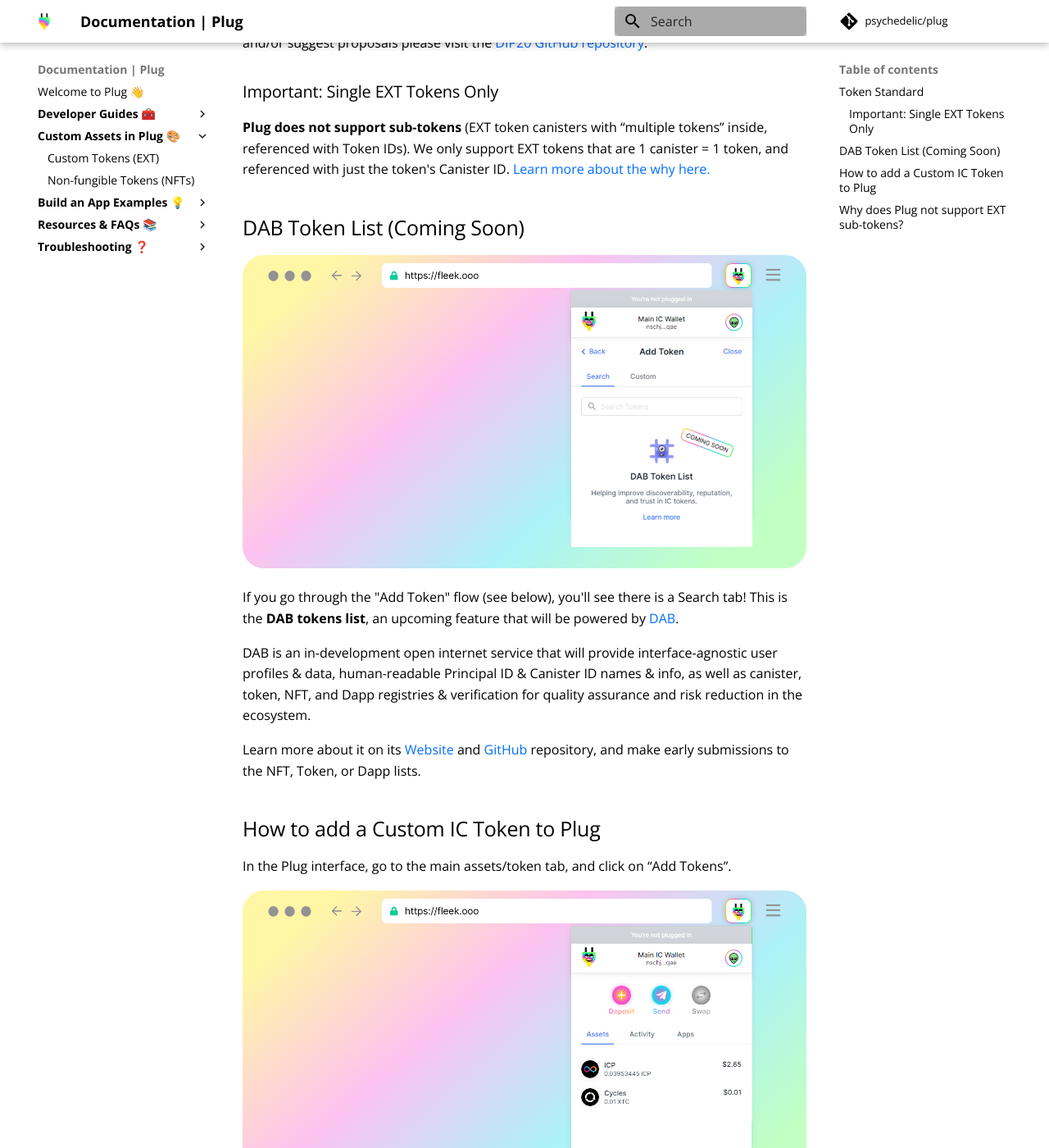
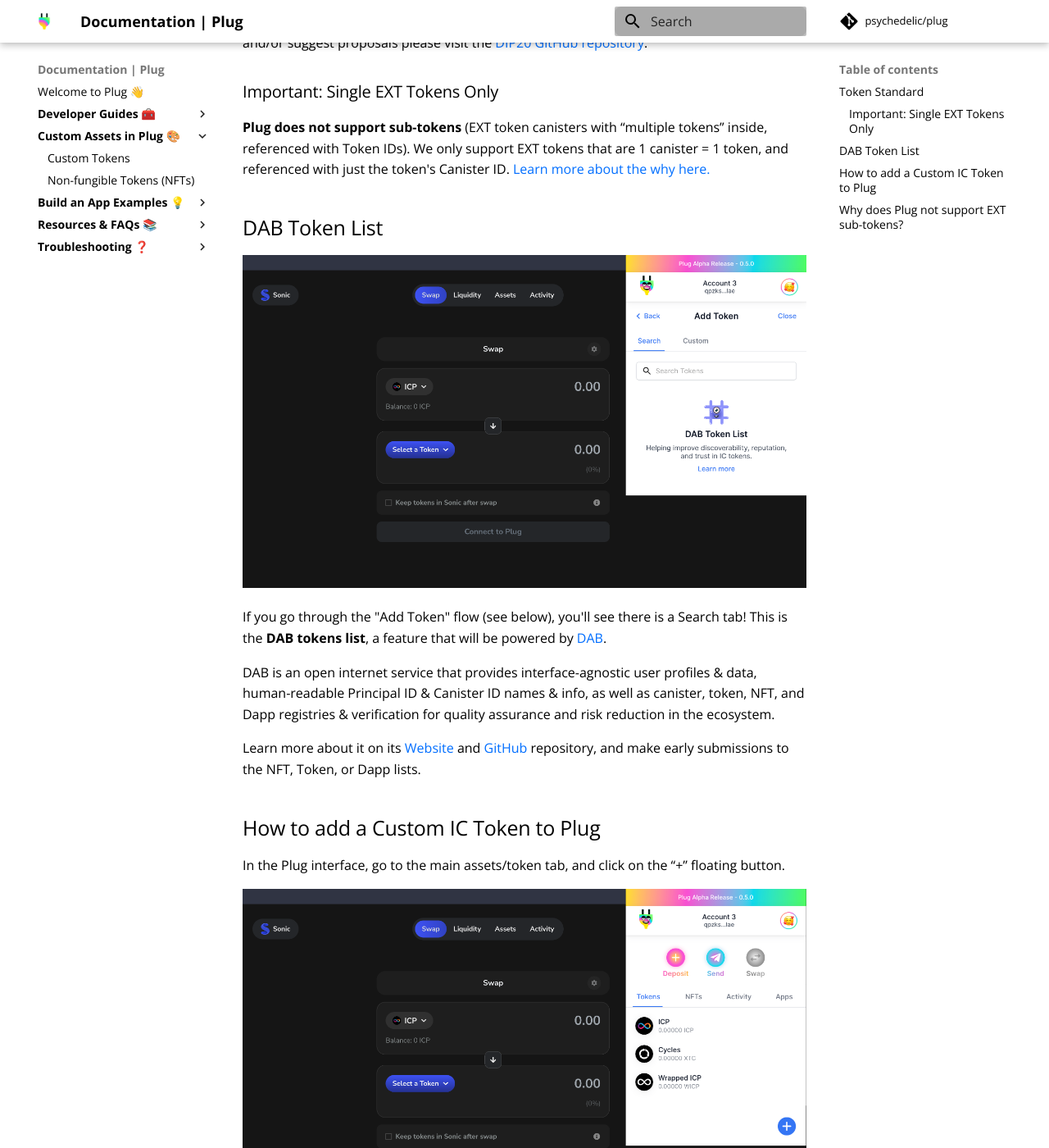
Before and after one commit to Psychedelic/plug-docs, an MkDocs documentation site: the page built from docs/getting-started/custom-tokens.md, in a window 1280 px wide and 1400 px high, scrolled down 793 px. Shown: the whole window at 82% size. Built offline with MkDocs 1.6.1 and Material for MkDocs 9.7.7, drawn with Linux system fonts in a browser that asks for light colours; comment, search, counter and statistics services are not loaded; some of the changed text lies outside the part shown.

Commit message:
added information to custom tokens page

````diff
--- a/docs/getting-started/custom-tokens.md
+++ b/docs/getting-started/custom-tokens.md
@@ -21,31 +21,31 @@
 
 **Plug does not support sub-tokens** (EXT token canisters with “multiple tokens” inside, referenced with Token IDs). We only support EXT tokens that are 1 canister = 1 token, and referenced with just the token's Canister ID. [Learn more about the why here.](#why-does-plug-not-support-ext-sub-tokens)
 
-## DAB Token List (Coming Soon)
-![](imgs/dab.png)
+## DAB Token List
+![](imgs/dab-token-list.png)
 
-If you go through the "Add Token" flow (see below), you'll see there is a Search tab! This is the **DAB tokens list**, an upcoming feature that will be powered by [DAB](https://dab.ooo).
+If you go through the "Add Token" flow (see below), you'll see there is a Search tab! This is the **DAB tokens list**, a feature that will be powered by [DAB](https://dab.ooo).
 
-DAB is an in-development open internet service that will provide interface-agnostic user profiles & data, human-readable Principal ID & Canister ID names & info, as well as canister, token, NFT, and Dapp registries & verification for quality assurance and risk reduction in the ecosystem.
+DAB is an  open internet service that provides interface-agnostic user profiles & data, human-readable Principal ID & Canister ID names & info, as well as canister, token, NFT, and Dapp registries & verification for quality assurance and risk reduction in the ecosystem.
 
 Learn more about it on its [Website](https://dab.ooo) and [GitHub](https://github.com/psychedelic/dab) repository, and make early submissions to the NFT, Token, or Dapp lists.
 
 ## How to add a Custom IC Token to Plug
-In the Plug interface, go to the main assets/token tab, and click on “Add Tokens”.
+In the Plug interface, go to the main assets/token tab, and click on the “+” floating button.
 
-![](imgs/4.png)
+![](imgs/add-custom-token-1.png)
 
 Visit the **Custom** tab to manually add a new token using its Canister ID.
 
-![](imgs/5.png)
+![](imgs/add-custom-token-2.png)
 
-In the Custom tab, copy & paste the canister ID, the format looks like this: ```6ceop-cyaaa-aaaah-qaa4q-cai```. The Canister ID should be the one representing the main canister for that token (much like token contract addresses on Ethereum!).
+In the Custom tab, copy & paste the canister ID, the format looks like this: ```6ceop-cyaaa-aaaah-qaa4q-cai```. The Canister ID should be the one representing the main canister for that token (much like token contract addresses on Ethereum!). Then select the token standard (EXT or DIP20)
 
-![](imgs/6.png)
+![](imgs/add-custom-token-3.png)
 
 After clicking “Continue”, click “Add” in the modal asking you to confirm if this is the token you want to add.
 
-![](imgs/step-4.png)
+![](imgs/add-custom-token-4.png)
 
 You’re done! You should now see your token balance in Plug & be able to send/receive from Plug.
 
--- a/mkdocs.yml
+++ b/mkdocs.yml
@@ -30,7 +30,7 @@
     - Using the Agent/Actor: getting-started/making-calls.md
     - Balances and Transactions: getting-started/balances-transactions.md
   - <b>Custom Assets in Plug</b> 🎨:
-    - Custom Tokens (EXT): getting-started/custom-tokens.md
+    - Custom Tokens: getting-started/custom-tokens.md
     - Non-fungible Tokens (NFTs): getting-started/nfts.md
   - <b>Build an App Examples</b> 💡:
     - Authentication Button: build-an-app-examples/plug-button.md
````
Also changed, not shown: docs/getting-started/imgs/4.png (deleted), docs/getting-started/imgs/add-custom-token-1.png (added), docs/getting-started/imgs/add-custom-token-2.png (added), docs/getting-started/imgs/add-custom-token-3.png (added), docs/getting-started/imgs/add-custom-token-4.png (added), docs/getting-started/imgs/dab-token-list.png (added), docs/getting-started/imgs/dab.png (deleted).
